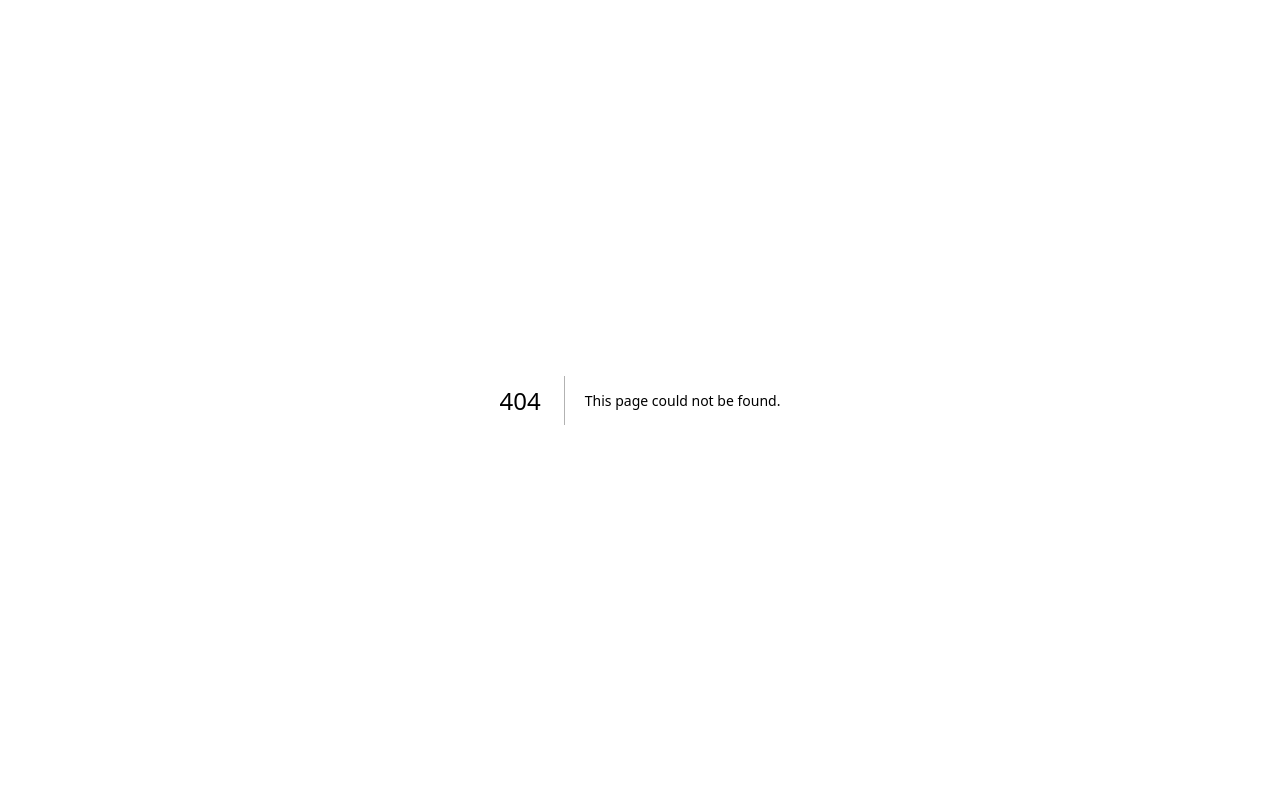
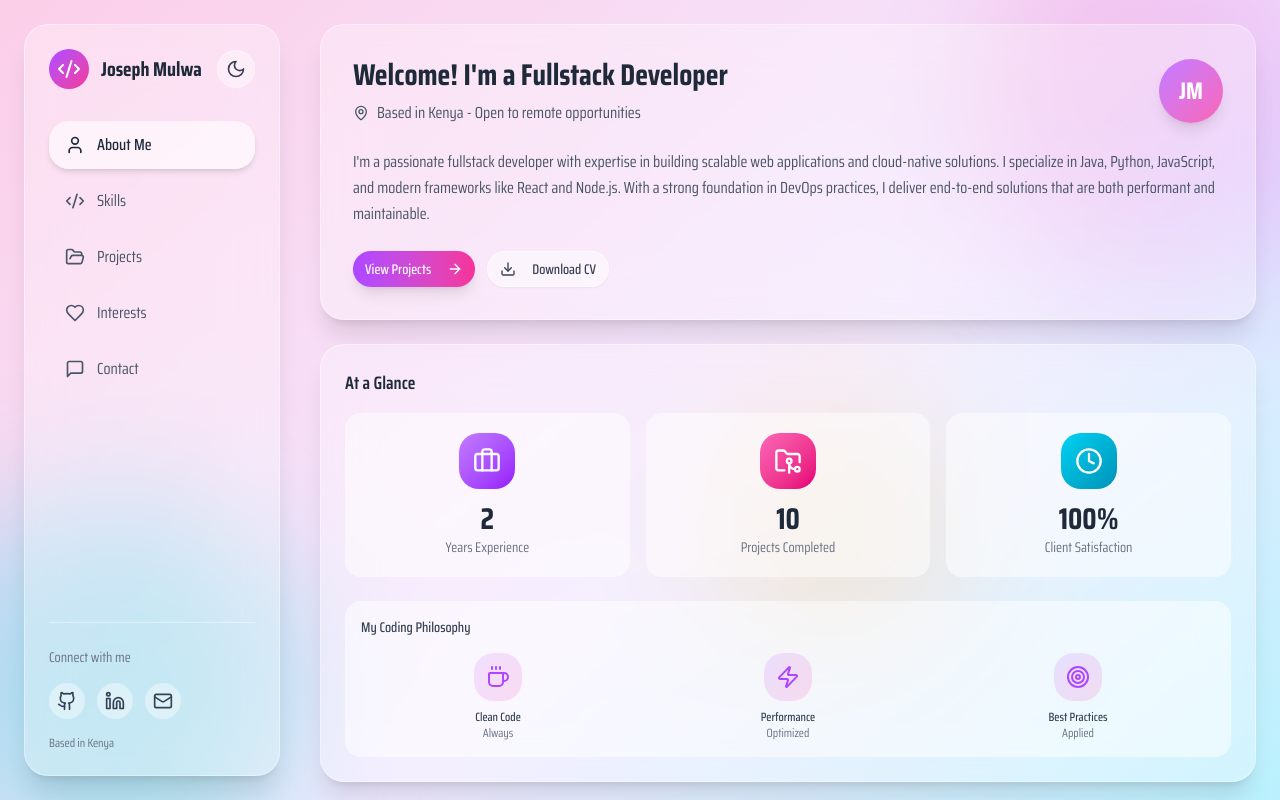
Before and after one commit to BYTECODENINJA/josephmulwa13, a Next.js app: page /josephmulwa13/ in a window 1280 px wide. Before the commit this address had no page. Shown: the top 800 px of the page. Built offline with nearby package versions, Linux system fonts and the light colour scheme.

Commit message:
Fix gh-pages styles and asset paths

```diff
--- a/app/page.tsx
+++ b/app/page.tsx
@@ -46,7 +46,7 @@ const codingFocus = [
 export default function AboutPage() {
   const handleDownloadCV = () => {
     const link = document.createElement("a")
-    link.href = "/JOSEPH.pdf"
+    link.href = "/josephmulwa13/JOSEPH.pdf"
     link.download = "JOSEPH.pdf"
     document.body.appendChild(link)
     link.click()
--- a/next.config.mjs
+++ b/next.config.mjs
@@ -7,6 +7,7 @@ const nextConfig = {
     unoptimized: true,
   },
   output: 'export',
+  basePath: '/josephmulwa13',
 }
 
 export default nextConfig
```
Also changed, not shown: 1 other file (tests, documents, lock files or other folders).
